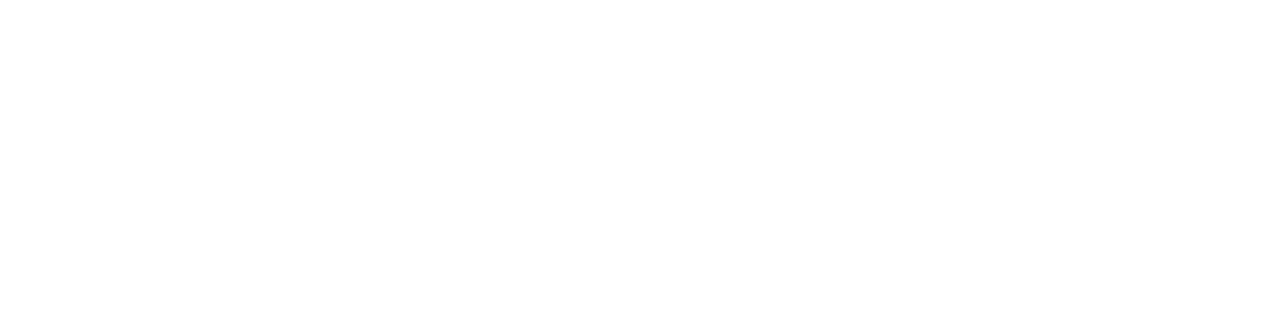
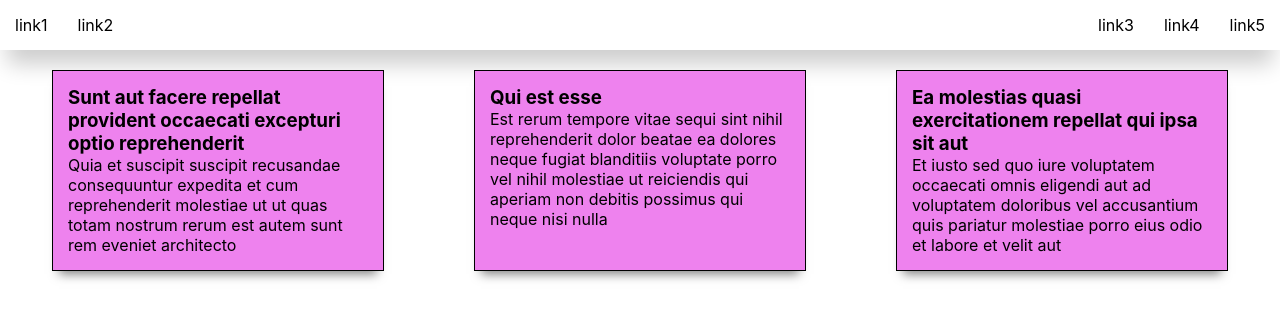
Before and after one commit to SyrgaAsanbekova/react-app-4, a React (Create React App) app: page / in a window 1280 px wide. Shown: the top 320 px of the page. Built offline with nearby package versions, Linux system fonts and the light colour scheme.

Commit message:
added class work

```diff
--- a/src/App.js
+++ b/src/App.js
@@ -1,9 +1,13 @@
+import Nav from "./components/NavBar/NavBar";
+import Users from "./components/Users/Users";
 
 
 function App() {
+
   return (
     <div className="App">
-
+      <Nav />
+      <Users />
     </div>
   );
 }
--- /dev/null
+++ b/src/components/NavBar/NavBar.css
@@ -0,0 +1,22 @@
+.NavBar {
+  width: 100%;
+  margin: 0 auto;
+  box-shadow: 0 21px 22px -7px rgba(0, 0, 0, .2);
+}
+ul{
+  display: flex;
+  padding: 0;
+  margin: 0;
+  justify-content: space-between;
+}
+span {
+  display: flex;
+}
+li {
+  list-style-type: none;
+  padding: 15px;
+}
+li a {
+  text-decoration: none;
+  color: black;
+}
--- /dev/null
+++ b/src/components/NavBar/NavBar.js
@@ -0,0 +1,32 @@
+import "./NavBar.css";
+
+function Nav(props) {
+  const leftLinks = ["link1", "link2"];
+  const rightLinks = [ "link3", "link4", "link5"];
+
+  const left = leftLinks.map((leftLink) => {
+    return (
+      <li>
+        <a href="#">{leftLink}</a>
+      </li>
+    );
+  });
+  const right = rightLinks.map((rightLink) => {
+    return (
+      <li>
+        <a href="#">{rightLink}</a>
+      </li>
+    );
+  });
+
+  return (
+    <nav className="NavBar">
+      <ul>
+        <span>{left}</span>
+        <span>{right}</span>
+      </ul>
+    </nav>
+  )
+}
+
+export default Nav;
--- /dev/null
+++ b/src/components/Users/Users.css
@@ -0,0 +1,19 @@
+.board {
+  display: flex;
+  justify-content: space-between;
+  width: 95%;
+  flex: 0 0 auto;
+  margin: 0 auto;
+  flex-wrap: wrap;
+}
+.card {
+  width: 300px;
+  margin: 20px;
+  padding: 15px;
+  border: 1px solid black;
+  background-color: violet;
+  box-shadow: 0 10px 10px -7px rgba(0, 0, 0, .5);
+}
+h3, p {
+  margin: 0;
+}
--- /dev/null
+++ b/src/components/Users/Users.js
@@ -0,0 +1,40 @@
+import "./Users.css";
+
+function Users(props) {
+  const users = [{
+    "userId": 1,
+    "id": 1,
+    "title": "Sunt aut facere repellat provident occaecati excepturi optio reprehenderit",
+    "body": "Quia et suscipit\nsuscipit recusandae consequuntur expedita et cum\nreprehenderit molestiae ut ut quas totam\nnostrum rerum est autem sunt rem eveniet architecto"
+    },
+    {
+    "userId": 1,
+    "id": 2,
+    "title": "Qui est esse",
+    "body": "Est rerum tempore vitae\nsequi sint nihil reprehenderit dolor beatae ea dolores neque\nfugiat blanditiis voluptate porro vel nihil molestiae ut reiciendis\nqui aperiam non debitis possimus qui neque nisi nulla"
+    },
+    {
+    "userId": 1,
+    "id": 3,
+    "title": "Ea molestias quasi exercitationem repellat qui ipsa sit aut",
+    "body": "Et iusto sed quo iure\nvoluptatem occaecati omnis eligendi aut ad\nvoluptatem doloribus vel accusantium quis pariatur\nmolestiae porro eius odio et labore et velit aut"
+    }
+  ];
+
+  const user =  users.map((user) =>  {
+    return (
+      <div className="card">
+        <h3>{user.title}</h3>
+        <p>{user.body}</p>
+      </div>
+    )
+  })
+
+  return (
+    <div className="board">
+      {user}
+    </div>
+  );
+}
+
+export default Users;
```
